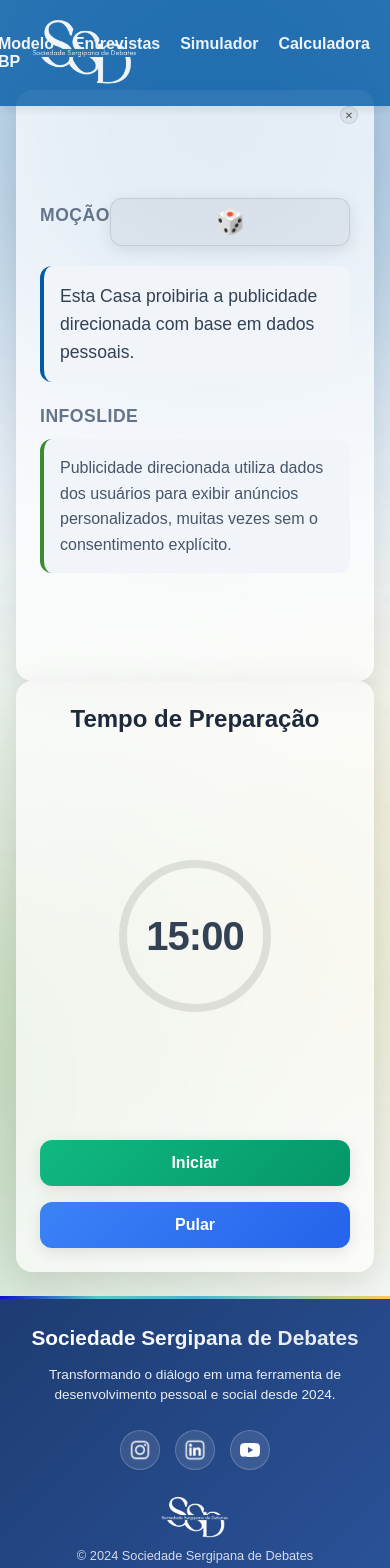
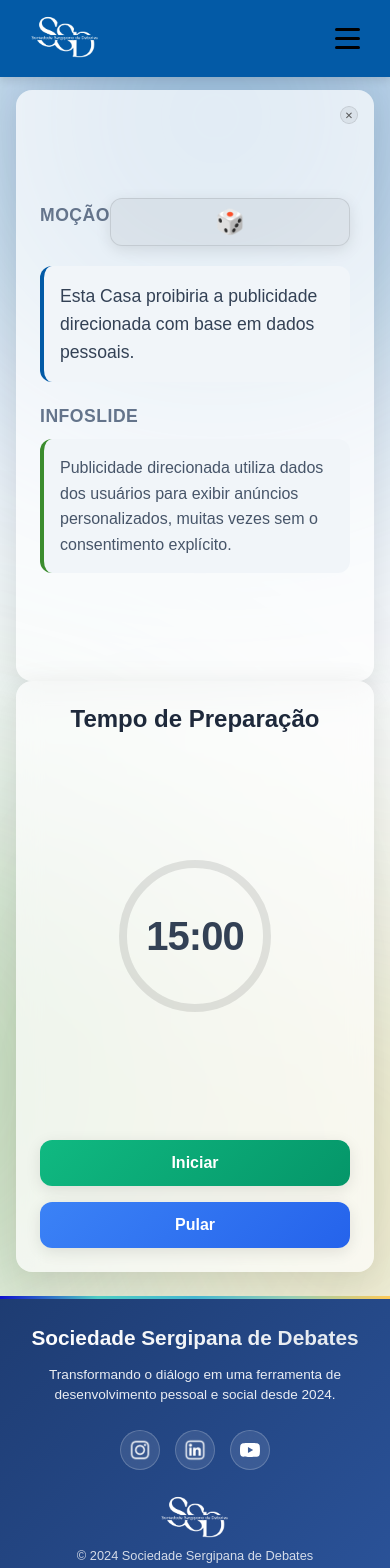
Before and after one commit to luizmendessf/ssdebates, a React (Vite) app: page /simulador in a window 390 px wide. Shown: the top 1568 px of the page. Built offline with nearby package versions, Linux system fonts and the light colour scheme.

Commit message:
Finish home page

```diff
--- a/src/components/topBar.css
+++ b/src/components/topBar.css
@@ -4,7 +4,7 @@
     justify-content: right;
     align-items: center;
     position: fixed;
-    opacity: 80%;
+    opacity: 1;
     width: 100%;
     top: 0;
     left: 0;
@@ -50,3 +50,145 @@
   .topbar nav ul li a:hover {
     opacity: 0.8;
   }
+
+  /* Mobile menu toggle button */
+  .mobile-menu-toggle {
+    display: none;
+    flex-direction: column;
+    background: none;
+    border: none;
+    cursor: pointer;
+    padding: 10px;
+    position: relative;
+    z-index: 1001;
+  }
+
+  .mobile-menu-toggle span {
+     width: 25px;
+     height: 3px;
+     background-color: currentColor;
+     margin: 3px 0;
+     transition: 0.3s;
+     border-radius: 2px;
+   }
+
+   /* Navigation overlay */
+   .nav-overlay {
+     display: none;
+   }
+
+  /* Mobile styles */
+   @media (max-width: 768px) {
+     .topbar {
+       padding: 15px 20px;
+     }
+
+     .logoMenu img {
+       max-width: 35%;
+     }
+
+     .mobile-menu-toggle {
+        display: flex;
+      }
+
+      .nav-overlay {
+        display: block;
+        position: fixed;
+        top: 0;
+        left: 0;
+        width: 100%;
+        height: 100vh;
+        background-color: rgba(0, 0, 0, 0.5);
+        z-index: 999;
+        transition: opacity 0.3s ease;
+      }
+
+      .nav {
+        position: fixed;
+        top: 0;
+        right: -100%;
+        width: 75%;
+        height: 100vh;
+        background-color: var(--blue-primary-color);
+        transition: right 0.3s ease;
+        z-index: 1000;
+        padding-top: 80px;
+        box-shadow: -2px 0 15px rgba(0, 0, 0, 0.2);
+        backdrop-filter: blur(10px);
+      }
+
+     .topbar.scrolled .nav {
+       background-color: var(--background-color);
+     }
+
+     .nav-open {
+       right: 0 !important;
+     }
+
+     .nav ul {
+       flex-direction: column;
+       gap: 0;
+       padding: 30px 0;
+       margin: 0;
+       list-style: none;
+       text-align: center;
+     }
+
+     .nav ul li {
+       border-bottom: 1px solid rgba(255, 255, 255, 0.15);
+       padding: 20px 30px;
+       margin: 0;
+     }
+
+     .nav ul li:last-child {
+       border-bottom: none;
+     }
+
+     .topbar.scrolled .nav ul li {
+       border-bottom: 1px solid rgba(0, 0, 0, 0.1);
+     }
+
+     .topbar.scrolled .nav ul li:last-child {
+       border-bottom: none;
+     }
+
+     .nav ul li a {
+       font-size: 18px;
+       font-weight: 600;
+       display: block;
+       width: 100%;
+       text-align: center;
+       padding: 5px 0;
+       transition: all 0.3s ease;
+       text-decoration: none;
+       color: inherit;
+     }
+
+     .nav ul li a:hover {
+         opacity: 0.7;
+         transform: translateX(5px);
+       }
+
+       /* Adicionar espaçamento extra no topo da primeira opção */
+       .nav ul li:first-child {
+         margin-top: 20px;
+       }
+
+       /* Melhorar o visual do último item */
+       .nav ul li:last-child {
+         margin-bottom: 30px;
+       }
+
+    /* Hamburger animation */
+    .mobile-menu-toggle.active span:nth-child(1) {
+      transform: rotate(-45deg) translate(-5px, 6px);
+    }
+
+    .mobile-menu-toggle.active span:nth-child(2) {
+      opacity: 0;
+    }
+
+    .mobile-menu-toggle.active span:nth-child(3) {
+      transform: rotate(45deg) translate(-5px, -6px);
+    }
+  }
--- a/src/components/topBar.jsx
+++ b/src/components/topBar.jsx
@@ -5,6 +5,7 @@ import logo3d from '../assets/imagens/3dlogomenu.png';
 
 export default function TopBar() {
   const [scrolled, setScrolled] = useState(false);
+  const [mobileMenuOpen, setMobileMenuOpen] = useState(false);
 
   useEffect(() => {
     const handleScroll = () => {
@@ -15,20 +16,32 @@ export default function TopBar() {
     return () => window.removeEventListener('scroll', handleScroll);
   }, []);
 
+  const toggleMobileMenu = () => {
+    setMobileMenuOpen(!mobileMenuOpen);
+  };
+
   return (
     <header className={`topbar ${scrolled ? 'scrolled' : ''}`}>
       <div className='logoMenu'>
         <img src={scrolled ? logo3d : logoMenu} alt="SSD" />
       </div>
 
-      <nav>
+      <button className={`mobile-menu-toggle ${mobileMenuOpen ? 'active' : ''}`} onClick={toggleMobileMenu}>
+        <span></span>
+        <span></span>
+        <span></span>
+      </button>
+
+      {mobileMenuOpen && <div className="nav-overlay" onClick={() => setMobileMenuOpen(false)}></div>}
+
+      <nav className={`nav ${mobileMenuOpen ? 'nav-open' : ''}`}>
         <ul>
-          <li><a href="/">Início</a></li>
-          <li><a href="/sobrenos">Sobre Nós</a></li>
-          <li><a href="/modelo">Modelo BP</a></li>
-          <li><a href="/entrevistas">Entrevistas</a></li>
-          <li><a href="/simulador">Simulador</a></li>
-          <li><a href="/calculadora">Calculadora</a></li>
+          <li><a href="/" onClick={() => setMobileMenuOpen(false)}>Início</a></li>
+          <li><a href="/sobrenos" onClick={() => setMobileMenuOpen(false)}>Sobre Nós</a></li>
+          <li><a href="/modelo" onClick={() => setMobileMenuOpen(false)}>Modelo BP</a></li>
+          <li><a href="/entrevistas" onClick={() => setMobileMenuOpen(false)}>Entrevistas</a></li>
+          <li><a href="/simulador" onClick={() => setMobileMenuOpen(false)}>Simulador</a></li>
+          <li><a href="/calculadora" onClick={() => setMobileMenuOpen(false)}>Calculadora</a></li>
         </ul>
       </nav>
     </header>
--- a/src/pages/home.css
+++ b/src/pages/home.css
@@ -1,12 +1,10 @@
 /* ============================================== */
-/* --- HERO SECTION ATUALIZADA --- */
+/* --- HERO SECTION --- */
 /* ============================================== */
-
 .hero-section {
   position: relative;
   height: 100vh;
   width: 100%;
-  max-width: 100vw;
   background-color: #ffffff;
   display: flex;
   align-items: center;
@@ -24,46 +22,46 @@
 
 .light {
   position: absolute;
-  border-radius: 1%;
-  opacity: 0.9;
+  border-radius: 50%;
+  opacity: 0.7;
   filter: blur(150px);
   will-change: transform;
+  animation: softGlow 20s ease-in-out infinite alternate;
 }
 
-/* Usando suas variáveis de cor oficiais do index.css */
 .light-1 {
   background-color: var(--blue-primary-color);
   width: 60vw;
   max-width: 800px;
-  height: 50vh;
+  height: 60vh;
   max-height: 650px;
-  top: -20%;
-  left: -5%;
+  top: -15%;
+  left: -10%;
+  animation-delay: 0s;
 }
 
 .light-2 {
   background-color: var(--green-primary-color);
   width: 50vw;
   max-width: 650px;
-  height: 30vh;
-  max-height: 350px;
-  bottom: -5%;
-  left: -15%;
+  height: 50vh;
+  max-height: 550px;
+  bottom: -15%;
+  left: 10%;
+  animation-delay: -7s;
 }
 
 .light-3 {
   background-color: var(--yellow-primary-color);
   width: 55vw;
-  max-width: 650px;
-  height: 40vh;
-  max-height: 500px;
-  bottom: 15%;
+  max-width: 700px;
+  height: 55vh;
+  max-height: 600px;
+  bottom: -10%;
   right: -15%;
+  animation-delay: -14s;
 }
 
-
-
-/* Conteúdo central */
 .hero-content {
   position: relative;
   z-index: 2;
@@ -83,17 +81,61 @@
 }
 
 .hero-logo:hover img {
-    transform: scale(1.05);
+  transform: scale(1.05);
 }
 
+/* ============================================== */
+/* --- SEÇÃO DE NOVIDADES (INSTAGRAM) --- */
+/* ============================================== */
+.news-section {
+  padding: 6rem 0;
+  background-color: #ffffff;
+}
 
-/* What We Do Section */
+.instagram-grid {
+  display: flex;
+  flex-wrap: wrap;
+  gap: 32px;
+  justify-content: center;
+  align-items: stretch;
+}
+
+.instagram-card {
+  flex: 1 1 340px;
+  max-width: 400px;
+  background-color: #ffffff;
+  border-radius: 20px;
+  padding: 16px;
+  box-shadow: 0 10px 30px rgba(0, 0, 0, 0.07);
+  display: flex;
+  flex-direction: column;
+  transition: transform 0.3s ease, box-shadow 0.3s ease;
+}
+
+.instagram-card:hover {
+  transform: translateY(-5px);
+  box-shadow: 0 15px 40px rgba(0, 0, 0, 0.1);
+}
+
+.instagram-post-wrapper {
+  flex-grow: 1;
+  display: flex;
+  align-items: center;
+  justify-content: center;
+}
+
+.instagram-post-wrapper iframe {
+  border-radius: 12px !important;
+  box-shadow: none !important;
+  width: 100% !important;
+}
+
+/* ============================================== */
+/* --- SEÇÃO O QUE FAZEMOS --- */
+/* ============================================== */
 .what-we-do-section {
   padding: 6rem 0;
-  background: #ffffff;
-  width: 100%;
-  max-width: 100vw;
-  overflow-x: hidden;
+  background-color: #f8fafc;
 }
 
 .container {
@@ -110,15 +152,20 @@
 }
 
 .section-title {
-  font-size: 3rem;
-  font-weight: 700;
+  font-size: 2.5rem;
+  font-weight: 300;
+  color: #1e293b;
+  margin-bottom: 1rem;
+}
+
+.section-title .highlight {
+  font-weight: 600;
   color: var(--blue-primary-color);
-  margin-bottom: 1rem;
 }
 
 .section-subtitle {
   font-size: 1.2rem;
-  color: #666;
+  color: #64748b;
   max-width: 600px;
   margin: 0 auto;
   line-height: 1.6;
@@ -133,7 +180,7 @@
 
 .tab-buttons {
   display: flex;
-  background: #f8f9fa;
+  background: #f8fafc;
   border-bottom: 1px solid #e9ecef;
 }
 
@@ -171,20 +218,101 @@
 }
 
 /* ============================================== */
-/* --- NOVOS ESTILOS (REDES SOCIAIS E SETA) --- */
+/* --- SEÇÃO CTA / FORMULÁRIO (ATUALIZADO) --- */
 /* ============================================== */
+.cta-section {
+  padding: 6rem 0;
+  background: linear-gradient(135deg, #f8fafc, #eef2f5);
+}
 
-/* Novo estilo para os botões de redes sociais na seção hero */
+.cta-content {
+  max-width: 700px;
+  margin: 0 auto;
+  text-align: center;
+  background: #ffffff;
+  padding: 4rem;
+  border-radius: 24px;
+  box-shadow: 0 20px 60px rgba(0, 0, 0, 0.1);
+}
+
+.cta-title {
+  font-size: 2.5rem;
+  font-weight: 600;
+  color: var(--blue-primary-color);
+  margin-bottom: 1rem;
+}
+
+.cta-subtitle {
+  font-size: 1.125rem;
+  color: #475569;
+  line-height: 1.7;
+  margin-bottom: 2.5rem;
+}
+
+.cta-form {
+  display: flex;
+  flex-direction: column;
+  gap: 16px;
+}
+
+.form-row {
+  display: flex;
+  gap: 16px;
+}
+
+.cta-input,
+.cta-textarea {
+  width: 100%;
+  border: 1px solid #cbd5e1;
+  padding: 16px;
+  border-radius: 12px;
+  font-size: 1rem;
+  transition: all 0.3s ease;
+  font-family: inherit;
+}
+
+.cta-input:focus,
+.cta-textarea:focus {
+  outline: none;
+  border-color: var(--blue-primary-color);
+  box-shadow: 0 0 0 3px rgba(59, 130, 246, 0.2);
+}
+
+.cta-textarea {
+  resize: vertical;
+}
+
+.cta-button {
+  padding: 16px 32px;
+  border: none;
+  border-radius: 12px;
+  font-size: 1rem;
+  font-weight: 600;
+  color: white;
+  cursor: pointer;
+  transition: all 0.3s ease;
+  background: linear-gradient(135deg, var(--blue-primary-color), #2563eb);
+  box-shadow: 0 4px 15px rgba(59, 130, 246, 0.3);
+}
+
+.cta-button:hover {
+  transform: translateY(-3px);
+  box-shadow: 0 8px 25px rgba(59, 130, 246, 0.4);
+}
+
+/* ============================================== */
+/* --- ESTILOS GERAIS E RESPONSIVIDADE --- */
+/* ============================================== */
 .hero-section .social-links {
   display: flex;
-  gap: 2rem; /* Aumenta o espaço entre os botões */
+  gap: 2rem;
 }
 
 .hero-section .social-link {
-  width: 60px; /* Largura do botão */
-  height: 60px; /* Altura do botão */
-  border-radius: 50%; /* Deixa o botão redondo */
-  background-color: rgba(255, 255, 255, 0.4); /* Fundo branco semi-transparente */
+  width: 60px;
+  height: 60px;
+  border-radius: 50%;
+  background-color: rgba(255, 255, 255, 0.4);
   backdrop-filter: blur(5px);
   border: 1px solid rgba(0, 0, 0, 0.1);
   display: flex;
@@ -196,17 +324,15 @@
 
 .hero-section .social-link:hover {
   background-color: rgba(255, 255, 255, 0.7);
-  transform: translateY(-5px) scale(1.05); /* Efeito de elevação */
+  transform: translateY(-5px) scale(1.05);
   box-shadow: 0 8px 25px rgba(0, 0, 0, 0.15);
 }
 
 .hero-section .social-link img {
-  width: 32px; /* Tamanho do ícone dentro do botão */
+  width: 32px;
   height: 32px;
-  transition: transform 0.3s ease;
 }
 
-/* Estilos para o indicador de rolagem */
 .scroll-down-indicator {
   position: absolute;
   bottom: 30px;
@@ -219,7 +345,7 @@
 .arrow {
   width: 20px;
   height: 20px;
-  border: 3px solid #888; /* Cor da seta para contrastar com o branco */
+  border: 3px solid #888;
   border-top: 0;
   border-left: 0;
   transform: rotate(45deg);
@@ -227,17 +353,6 @@
 }
 
 /* Animações */
-@keyframes fadeInUp {
-  from {
-    opacity: 0;
-    transform: translateY(30px);
-  }
-  to {
-    opacity: 1;
-    transform: translateY(0);
-  }
-}
-
 @keyframes bounce {
   0%, 20%, 50%, 80%, 100% {
     transform: translateY(0) rotate(45deg);
@@ -250,86 +365,47 @@
   }
 }
 
-/* Responsive Design */
+@keyframes softGlow {
+  0% {
+    transform: scale(1) translate(0, 0);
+  }
+  50% {
+    transform: scale(1.1) translate(10px, -10px);
+  }
+  100% {
+    transform: scale(1) translate(0, 0);
+  }
+}
+
+/* Responsividade */
 @media (max-width: 768px) {
-  .hero-logo img {
-    max-width: 350px;
-  }
-
-  .section-title {
+  .section-title,
+  .cta-title {
     font-size: 2.2rem;
   }
-
   .tab-content {
     grid-template-columns: 1fr;
-    gap: 2rem;
-    padding: 2rem;
   }
-
   .tab-buttons {
+    flex-direction: column;
+  }
+  .form-row {
     flex-direction: column;
   }
 }
 
 @media (max-width: 480px) {
   .hero-logo img {
-    max-width: 280px;
+    max-width: 480px;
   }
-
-  .section-title {
+  .section-title,
+  .cta-title {
     font-size: 1.8rem;
   }
-
   .container {
     padding: 0 1rem;
   }
-}
-
-
-
-/* ============================================== */
-/* --- ANIMAÇÃO PARA AS LUZES DE FUNDO --- */
-/* ============================================== */
-
-/* 1. Definindo a animação */
-@keyframes softGlow {
-  0% {
-    transform: scale(1) translate(0, 0);
-    opacity: 0.7;
-  }
-  50% {
-    /* Reduzindo os valores de translate para evitar overflow */
-    transform: scale(1.15) translate(15px, -15px);
-    opacity: 0.5;
-  }
-  100% {
-    transform: scale(1) translate(0, 0);
-    opacity: 0.7;
+  .cta-content {
+    padding: 2.5rem 2rem;
   }
 }
-
-/* 2. Aplicando a animação a TODAS as luzes */
-.light {
-  position: absolute;
-  border-radius: 1%;
-  opacity: 0.7;
-  filter: blur(150px);
-  will-change: transform;
-
-  /* A DURAÇÃO FOI ALTERADA DE 25s PARA 15s */
-  animation: softGlow 15s ease-in-out infinite alternate;
-}
-
-/* 3. Sincronizando as luzes para não se moverem juntas */
-/* Adicionamos um atraso diferente para cada uma, criando um efeito mais natural */
-.light-1 {
-  animation-delay: 0s;
-}
-
-.light-2 {
-  animation-delay: -8s; /* O delay negativo faz a animação começar em um ponto diferente do ciclo */
-}
-
-.light-3 {
-  animation-delay: -16s;
-}
```
Also changed, not shown: src/pages/home.jsx (+75 -20 lines).
